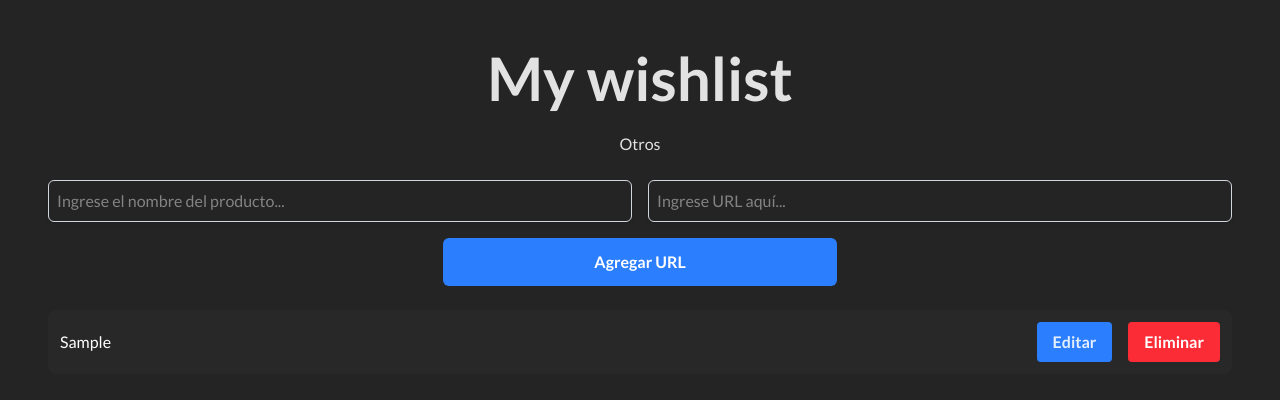
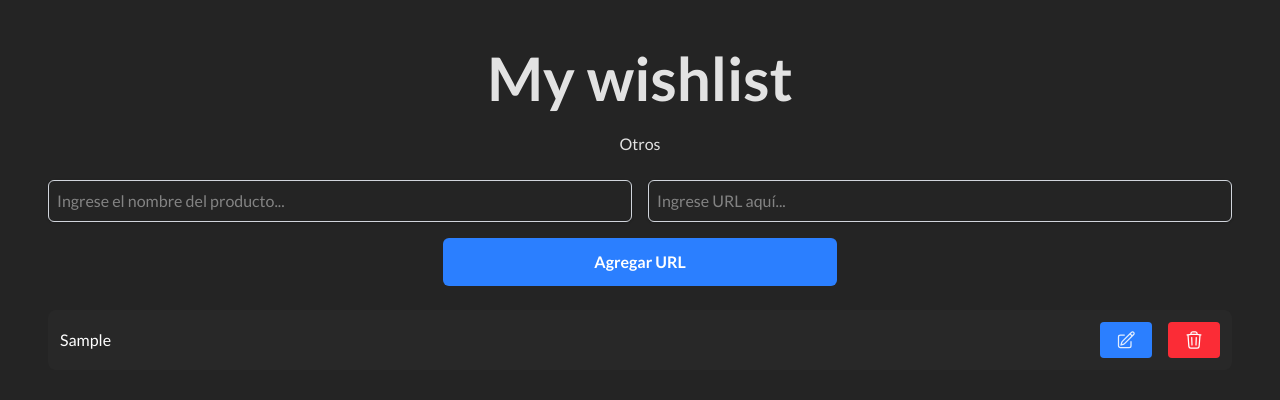
Before and after one commit to AdrianGerman/my-wishlist, a React (Vite) app: page /otros in a window 1280 px wide. Both pictures are taken after typing "Sample", "Sample" into the empty fields and a click on the button "Agregar URL". Shown: the top 400 px of the page. Built offline with nearby package versions, Linux system fonts and the light colour scheme.

Commit message:
apply icons and pointer

```diff
--- a/src/components/DeleteComponent.jsx
+++ b/src/components/DeleteComponent.jsx
@@ -1,3 +1,5 @@
+import { DeleteIcon } from "./icons/Delete"
+
 export const DeleteComponent = ({ onDelete, index }) => {
   const handleDelete = () => {
     const confirmation = window.confirm(
@@ -11,9 +13,9 @@ export const DeleteComponent = ({ onDelete, index }) => {
   return (
     <button
       onClick={handleDelete}
-      className="ml-4 bg-red-500 hover:bg-red-700 text-white font-bold py-2 px-4 rounded"
+      className="ml-4 bg-red-500 hover:bg-red-700 text-white font-bold py-2 px-4 rounded cursor-pointer"
     >
-      Eliminar
+      <DeleteIcon />
     </button>
   )
 }
--- a/src/components/EditComponent.jsx
+++ b/src/components/EditComponent.jsx
@@ -1,4 +1,5 @@
 import React, { useState } from "react"
+import { EditIcon } from "./icons/Edit"
 
 export const EditComponent = ({ url, title, index, onUpdate }) => {
   const [showModal, setShowModal] = useState(false)
@@ -14,9 +15,9 @@ export const EditComponent = ({ url, title, index, onUpdate }) => {
     <>
       <button
         onClick={() => setShowModal(true)}
-        className="ml-4 bg-blue-500 hover:bg-blue-700 font-bold py-2 px-4 rounded"
+        className="ml-4 bg-blue-500 hover:bg-blue-700 font-bold py-2 px-4 rounded cursor-pointer"
       >
-        Editar
+        <EditIcon />
       </button>
       {showModal && (
         <div className="fixed inset-0 overflow-y-auto h-full w-full flex justify-center items-center">
@@ -40,13 +41,13 @@ export const EditComponent = ({ url, title, index, onUpdate }) => {
             <div className="flex justify-end space-x-4 mt-4">
               <button
                 onClick={() => setShowModal(false)}
-                className="bg-gray-600 hover:bg-gray-800 font-bold py-2 px-4 rounded"
+                className="bg-gray-600 hover:bg-gray-800 font-bold py-2 px-4 rounded cursor-pointer"
               >
                 Cancelar
               </button>
               <button
                 onClick={handleUpdate}
-                className="bg-green-500 hover:bg-green-700 font-bold py-2 px-4 rounded"
+                className="bg-green-500 hover:bg-green-700 font-bold py-2 px-4 rounded cursor-pointer"
               >
                 Guardar
               </button>
```
